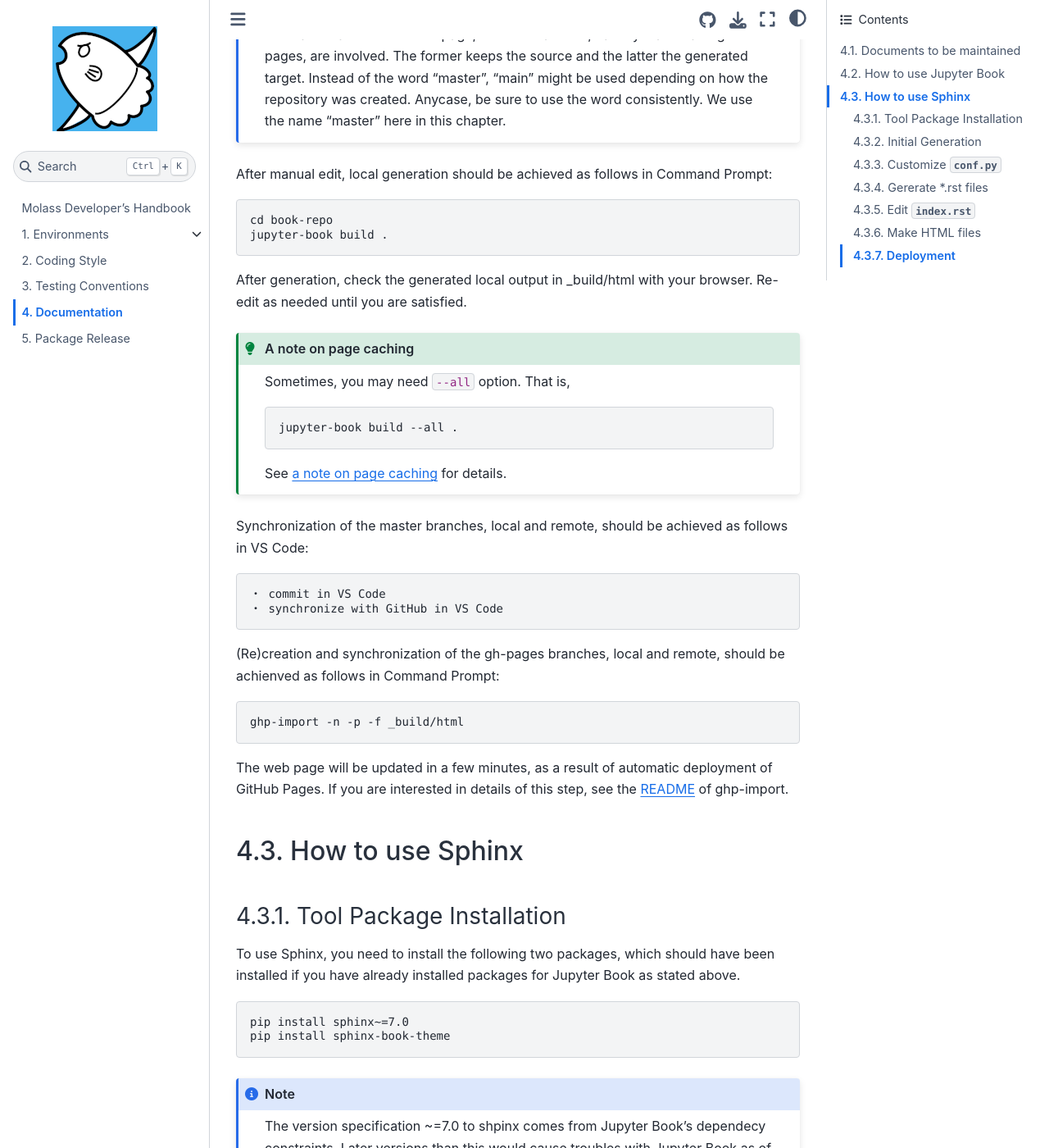
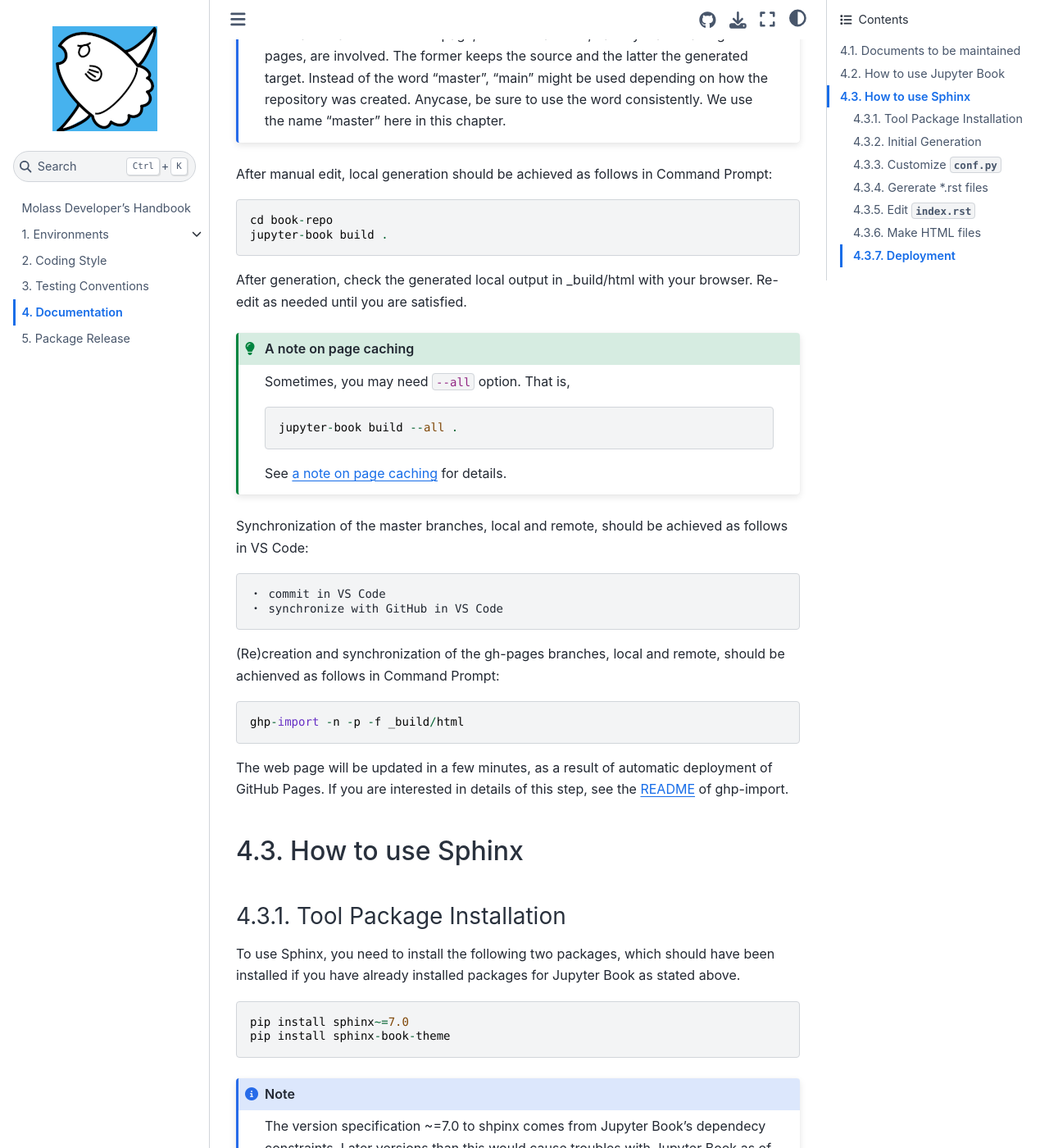
Before and after one commit to biosaxs-dev/molass-develop, a Jupyter Book: the page built from chapters/07/documentation.md, in a window 1280 px wide and 1400 px high, scrolled down 2483 px. Shown: the whole window at 82% size. Built offline with Jupyter Book 1.0.4 settings and Sphinx 7.4.7 and the Sphinx Book theme 1.1.4, drawn with Linux system fonts in a browser that asks for light colours; some of the changed text lies outside the part shown.

````diff
--- a/chapters/07/documentation.md
+++ b/chapters/07/documentation.md
@@ -80,7 +80,7 @@ For maintenance of the web page, the two branches, namely master and gh-pages, a
 
 After manual edit, local generation should be achieved as follows in Command Prompt:
 
-```none
+```
 cd book-repo
 jupyter-book build .
 ```
@@ -91,7 +91,7 @@ After generation, check the generated local output in _build/html with your brow
 :class: tip
 Sometimes, you may need `--all` option. That is,
 
-```none
+```
 jupyter-book build --all .
 ```
 
@@ -105,7 +105,7 @@ Synchronization of the master branches, local and remote, should be achieved as
 
 (Re)creation and synchronization of the gh-pages branches, local and remote, should be achienved as follows in Command Prompt:
 
-```none
+```
 ghp-import -n -p -f _build/html
 ```
 
@@ -118,7 +118,7 @@ If you are interested in details of this step, see the [README](https://github.c
 
 To use Sphinx, you need to install the following two packages, which should have been installed if you have already installed packages for Jupyter Book as stated above.
 
-```none
+```
 pip install sphinx~=7.0
 pip install sphinx-book-theme
 ```
@@ -131,7 +131,7 @@ The version specification ~=7.0 to shpinx comes from Jupyter Book's dependecy co
 
 To generate a set of initial examples, execute commands as follows in the repository root.
 
-```none
+```
 mkdir docs
 cd docs
 sphinx-quickstart
@@ -156,7 +156,7 @@ The command will gerenate several files, among which you should edit the follow
 
 In the repository root.
 
-```none
+```
 sphinx-apidoc --output-dir docs molass --separate
 ```
 
@@ -168,7 +168,7 @@ sphinx-apidoc --output-dir docs molass --separate
 
 In docs:
 
-```none
+```
 make html
 ```
 
@@ -176,7 +176,7 @@ make html
 
 In docs:
 
-```none
+```
 ghp-import -n -p -f _build/html
 ```
 
````
Also changed, not shown: chapters/06/testing.md (+9 -1 lines).
